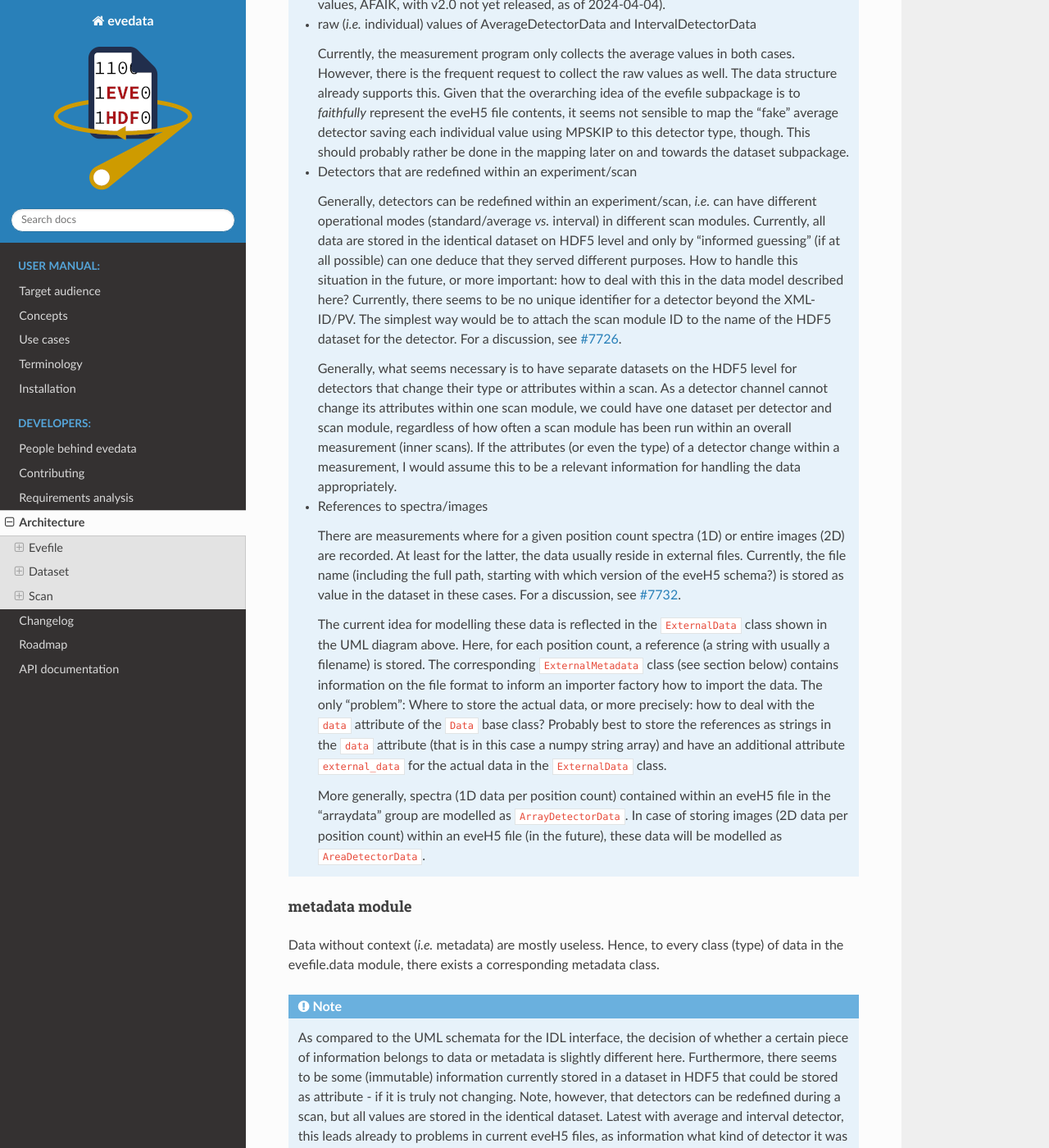
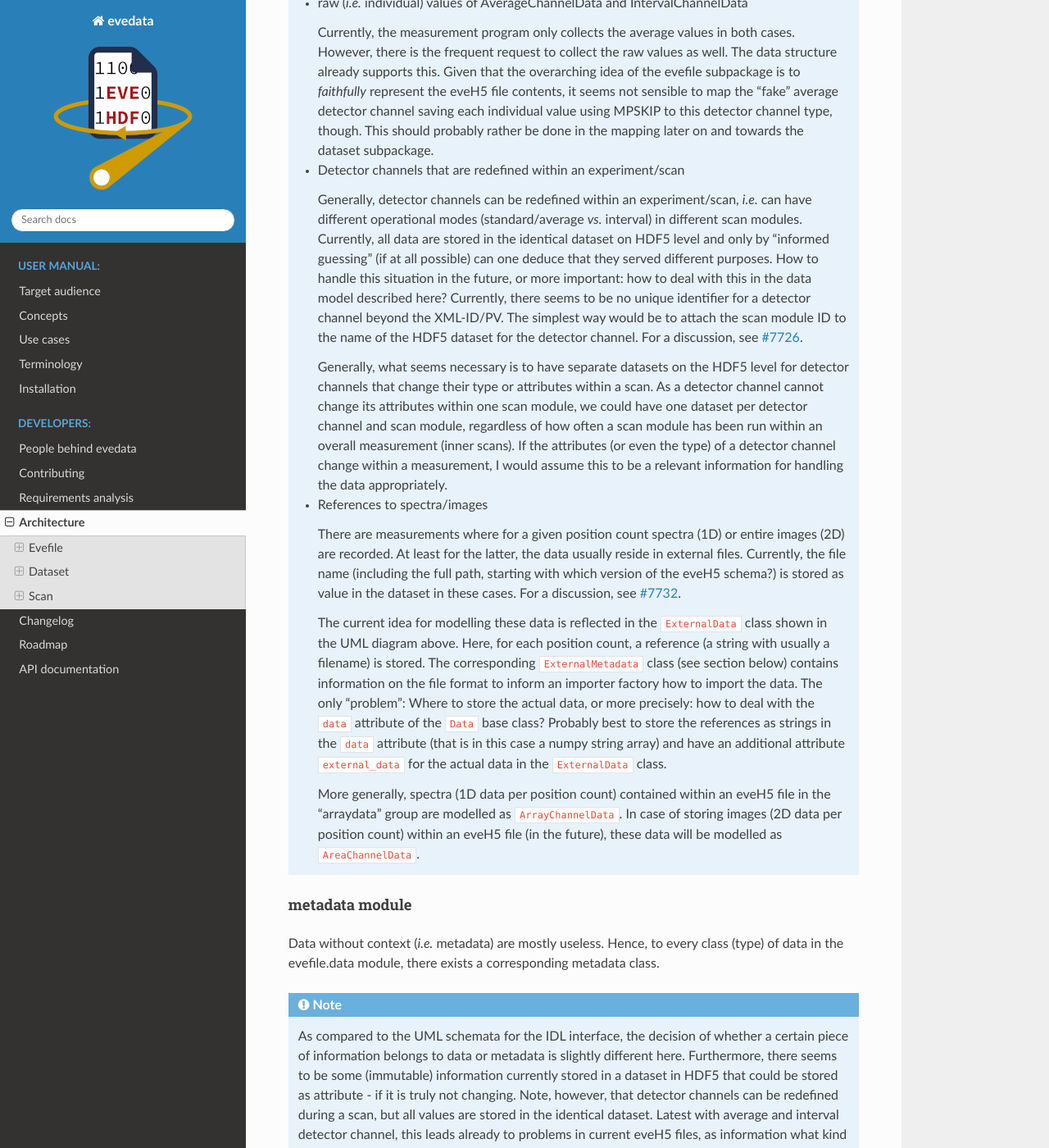
Before and after one commit to tillbiskup/evedata, a Sphinx documentation site: the page built from docs/architecture.rst, in a window 1280 px wide and 1400 px high, scrolled down 8008 px. Shown: the whole window at 82% size. Built offline with Sphinx 7.4.7 and the Read the Docs theme 2.0.0, drawn with Linux system fonts in a browser that asks for light colours; some of the changed text lies outside the part shown.

Commit message:
Rename detector to channel for detector channel classes

```diff
--- a/docs/architecture.rst
+++ b/docs/architecture.rst
@@ -117,7 +117,7 @@ Despite the opposite chain of dependencies, starting with the ``file`` module se
 
       It turned out that we most probably need to distinguish between datasets from the standard and snapshot sections, as datasets on the HDF5 level can have identical names in both sections (and for good reasons). Hence, the current data model has two attributes/lists: data (for datasets of the standard section) and snapshots (for datasets of the snapshot section).
 
-      How to deal with monitors? It seems more consistent and logical to separate them into their own list as well, at least on the evefile subpackage level. This would relax the discussion as of how to map monitor timestamps to position counts, as monitors would be once more marked as clearly different from motors/detectors.
+      How to deal with monitors? It seems more consistent and logical to separate them into their own list as well, at least on the evefile subpackage level. This would relax the discussion as of how to map monitor timestamps to position counts, as monitors would be once more marked as clearly different from motor axes/detector channels.
 
     * Comments
 
@@ -131,24 +131,20 @@ Despite the opposite chain of dependencies, starting with the ``file`` module se
 data module
 ~~~~~~~~~~~
 
-Data are organised in "datasets" within HDF5, and the ``evefile.data`` module provides the relevant entities to describe these datasets. Although currently (as of 03/2024, eve version 2.0) neither average nor interval detectors save the individual data points, at least the former is a clear need of the engineers/scientists (see their use of the MPSKIP feature to "fake" an average detector saving the individual data points). Hence, the data model already respects this use case. As per position (count) there can be a variable number of measured points, the resulting array is no longer rectangular, but a "ragged array". While storing such arrays is possible directly in HDF5, the implementation within evedata is entirely independent of the actual representation in the eveH5 file.
+Data are organised in "datasets" within HDF5, and the ``evefile.data`` module provides the relevant entities to describe these datasets. Although currently (as of 03/2024, eve version 2.0) neither average nor interval detector channels save the individual data points, at least the former is a clear need of the engineers/scientists (see their use of the MPSKIP feature to "fake" an average detector channel saving the individual data points). Hence, the data model already respects this use case. As per position (count) there can be a variable number of measured points, the resulting array is no longer rectangular, but a "ragged array". While storing such arrays is possible directly in HDF5, the implementation within evedata is entirely independent of the actual representation in the eveH5 file.
 
 
 .. figure:: uml/evedata.evefile.data.*
     :align: center
     :width: 750px
 
-    Class hierarchy of the evefile.data module. Each class has a corresponding metadata class in the evefile.metadata module. While in this diagram, the child classes of MeasureData seem to be identical, they have a different type of metadata (see the evefile.metadata module below). Generally, having different types serves to discriminate where necessary between detector channels and motor axes. Currently, AreaDetectorData and ExternalData serve a similar purpose: representing 2D data per individual position count. While ExternalData represents the current way of storing these data in eveH5 (*i.e.*, a reference to an external file), AreaDetectorData may be used to contain the actual image data.
+    Class hierarchy of the evefile.data module. Each class has a corresponding metadata class in the evefile.metadata module. While in this diagram, the child classes of MeasureData seem to be identical, they have a different type of metadata (see the evefile.metadata module below). Generally, having different types serves to discriminate where necessary between detector channels and motor axes. Currently, AreaChannelData and ExternalData serve a similar purpose: representing 2D data per individual position count. While ExternalData represents the current way of storing these data in eveH5 (*i.e.*, a reference to an external file), AreaChannelData may be used to contain the actual image data.
 
 
-What is the difference between ``AreaDetectorData`` and ``ExternalData``? Basically, the difference is whether the corresponding data are stored *within* the eveH5 file or externally. While with the advent of the generic ``DataImporter`` class (necessary to allow for deferred loading of actual data) the difference seems negligible, the HDF dataset corresponding to an ``ExternalData`` object usually contains the filenames (or similar identifiers) to the actual externally stored data files. One could in this case make the ``DatasetImporter`` contain a list of sources and handle the ``Data`` as usual. But do we need *two* DataImporter instances in this case -- one for the HDF5 dataset, one for the actual (external) data? If not, there would be no need for an ``ExternalData`` class. The question to answer here: Do we need to distinguish on this level whether the data are external to the HDF5 file?
+What is the difference between ``AreaChannelData`` and ``ExternalData``? Basically, the difference is whether the corresponding data are stored *within* the eveH5 file or externally. While with the advent of the generic ``DataImporter`` class (necessary to allow for deferred loading of actual data) the difference seems negligible, the HDF dataset corresponding to an ``ExternalData`` object usually contains the filenames (or similar identifiers) to the actual externally stored data files. One could in this case make the ``DatasetImporter`` contain a list of sources and handle the ``Data`` as usual. But do we need *two* DataImporter instances in this case -- one for the HDF5 dataset, one for the actual (external) data? If not, there would be no need for an ``ExternalData`` class. The question to answer here: Do we need to distinguish on this level whether the data are external to the HDF5 file?
 
 
 .. admonition:: Points to discuss further (without claiming to be complete)
-
-    * Rename classes \*DetectorData to \*ChannelData?
-
-      From an HDF5 point of view, the datasets represent channel data, not detector data. If so, consistently rename in metadata module as well.
 
     * Do we need additional classes for ``DeviceData`` and ``OptionData``?
 
@@ -158,25 +154,25 @@ What is the difference between ``AreaDetectorData`` and ``ExternalData``? Basica
 
     * Remove ExternalData?
 
-      What is the difference between ``AreaDetectorData`` and ``ExternalData``? Basically, the difference is whether the corresponding data are stored *within* the eveH5 file or externally. While with the advent of the generic ``DataImporter`` class (necessary to allow for deferred loading of actual data) the difference seems negligible, the HDF dataset corresponding to an ``ExternalData`` object usually contains the filenames (or similar identifiers) to the actual externally stored data files. One could in this case make the ``DatasetImporter`` contain a list of sources and handle the ``Data`` as usual. But do we need *two* DataImporter instances in this case -- one for the HDF5 dataset, one for the actual (external) data? If not, there would be no need for an ``ExternalData`` class. The question to answer here: Do we need to distinguish on this level whether the data are external to the HDF5 file?
+      What is the difference between ``AreaChannelData`` and ``ExternalData``? Basically, the difference is whether the corresponding data are stored *within* the eveH5 file or externally. While with the advent of the generic ``DataImporter`` class (necessary to allow for deferred loading of actual data) the difference seems negligible, the HDF dataset corresponding to an ``ExternalData`` object usually contains the filenames (or similar identifiers) to the actual externally stored data files. One could in this case make the ``DatasetImporter`` contain a list of sources and handle the ``Data`` as usual. But do we need *two* DataImporter instances in this case -- one for the HDF5 dataset, one for the actual (external) data? If not, there would be no need for an ``ExternalData`` class. The question to answer here: Do we need to distinguish on this level whether the data are external to the HDF5 file?
 
     * Can MonitorData have more than one value per time?
 
-      This would be similar to AverageDetector and IntervalDetector, thus requiring an additional attribute (and probably a ragged array).
+      This would be similar to AverageChannel and IntervalChannel, thus requiring an additional attribute (and probably a ragged array).
 
     * Values of MonitorData
 
       MonitorData can have textual (non-numeric) values. This should not be too much of a problem given that numpy can handle string arrays (though <v2.0 only fixed-size string values, AFAIK, with v2.0 not yet released, as of 2024-04-04).
 
-    * raw (*i.e.* individual) values of AverageDetectorData and IntervalDetectorData
+    * raw (*i.e.* individual) values of AverageChannelData and IntervalChannelData
 
-      Currently, the measurement program only collects the average values in both cases. However, there is the frequent request to collect the raw values as well. The data structure already supports this. Given that the overarching idea of the evefile subpackage is to *faithfully* represent the eveH5 file contents, it seems not sensible to map the "fake" average detector saving each individual value using MPSKIP to this detector type, though. This should probably rather be done in the mapping later on and towards the dataset subpackage.
+      Currently, the measurement program only collects the average values in both cases. However, there is the frequent request to collect the raw values as well. The data structure already supports this. Given that the overarching idea of the evefile subpackage is to *faithfully* represent the eveH5 file contents, it seems not sensible to map the "fake" average detector channel saving each individual value using MPSKIP to this detector channel type, though. This should probably rather be done in the mapping later on and towards the dataset subpackage.
 
-    * Detectors that are redefined within an experiment/scan
+    * Detector channels that are redefined within an experiment/scan
 
-      Generally, detectors can be redefined within an experiment/scan, *i.e.* can have different operational modes (standard/average *vs.* interval) in different scan modules. Currently, all data are stored in the identical dataset on HDF5 level and only by "informed guessing" (if at all possible) can one deduce that they served different purposes. How to handle this situation in the future, or more important: how to deal with this in the data model described here? Currently, there seems to be no unique identifier for a detector beyond the XML-ID/PV. The simplest way would be to attach the scan module ID to the name of the HDF5 dataset for the detector. For a discussion, see `#7726 <https://redmine.ahf.ptb.de/issues/7726>`_.
+      Generally, detector channels can be redefined within an experiment/scan, *i.e.* can have different operational modes (standard/average *vs.* interval) in different scan modules. Currently, all data are stored in the identical dataset on HDF5 level and only by "informed guessing" (if at all possible) can one deduce that they served different purposes. How to handle this situation in the future, or more important: how to deal with this in the data model described here? Currently, there seems to be no unique identifier for a detector channel beyond the XML-ID/PV. The simplest way would be to attach the scan module ID to the name of the HDF5 dataset for the detector channel. For a discussion, see `#7726 <https://redmine.ahf.ptb.de/issues/7726>`_.
 
-      Generally, what seems necessary is to have separate datasets on the HDF5 level for detectors that change their type or attributes within a scan. As a detector channel cannot change its attributes within one scan module, we could have one dataset per detector and scan module, regardless of how often a scan module has been run within an overall measurement (inner scans). If the attributes (or even the type) of a detector change within a measurement, I would assume this to be a relevant information for handling the data appropriately.
+      Generally, what seems necessary is to have separate datasets on the HDF5 level for detector channels that change their type or attributes within a scan. As a detector channel cannot change its attributes within one scan module, we could have one dataset per detector channel and scan module, regardless of how often a scan module has been run within an overall measurement (inner scans). If the attributes (or even the type) of a detector channel change within a measurement, I would assume this to be a relevant information for handling the data appropriately.
 
     * References to spectra/images
 
@@ -184,7 +180,7 @@ What is the difference between ``AreaDetectorData`` and ``ExternalData``? Basica
 
       The current idea for modelling these data is reflected in the ``ExternalData`` class shown in the UML diagram above. Here, for each position count, a reference (a string with usually a filename) is stored. The corresponding ``ExternalMetadata`` class (see section below) contains information on the file format to inform an importer factory how to import the data. The only "problem": Where to store the actual data, or more precisely: how to deal with the ``data`` attribute of the ``Data`` base class? Probably best to store the references as strings in the ``data`` attribute (that is in this case a numpy string array) and have an additional attribute ``external_data`` for the actual data in the ``ExternalData`` class.
 
-      More generally, spectra (1D data per position count) contained within an eveH5 file in the "arraydata" group are modelled as ``ArrayDetectorData``. In case of storing images (2D data per position count) within an eveH5 file (in the future), these data will be modelled as ``AreaDetectorData``.
+      More generally, spectra (1D data per position count) contained within an eveH5 file in the "arraydata" group are modelled as ``ArrayChannelData``. In case of storing images (2D data per position count) within an eveH5 file (in the future), these data will be modelled as ``AreaChannelData``.
 
 
 metadata module
@@ -195,7 +191,7 @@ Data without context (*i.e.* metadata) are mostly useless. Hence, to every class
 
 .. note::
 
-    As compared to the UML schemata for the IDL interface, the decision of whether a certain piece of information belongs to data or metadata is slightly different here. Furthermore, there seems to be some (immutable) information currently stored in a dataset in HDF5 that could be stored as attribute - if it is truly not changing. Note, however, that detectors can be redefined during a scan, but all values are stored in the identical dataset. Latest with average and interval detector, this leads already to problems in current eveH5 files, as information what kind of detector it was when is probably lost. Hence, this situation needs to be solved more fundamentally, probably.
+    As compared to the UML schemata for the IDL interface, the decision of whether a certain piece of information belongs to data or metadata is slightly different here. Furthermore, there seems to be some (immutable) information currently stored in a dataset in HDF5 that could be stored as attribute - if it is truly not changing. Note, however, that detector channels can be redefined during a scan, but all values are stored in the identical dataset. Latest with average and interval detector channel, this leads already to problems in current eveH5 files, as information what kind of detector channel it was when is probably lost. Hence, this situation needs to be solved more fundamentally, probably.
 
 
 .. figure:: uml/evedata.evefile.metadata.*
@@ -252,7 +248,7 @@ Code in the controllers technical layer operate on the entities and provide the
 What may be in here:
 
 * mapping different versions of eveH5 files to the entities
-* Converting MPSKIP scans into average detector with adaptive number of recorded points
+* Converting MPSKIP scans into average detector channel with adaptive number of recorded points
 
 
 version_mapping module
@@ -367,7 +363,7 @@ However, the ``dataset`` subpackage is still general enough to cope with all the
     Currently, one very common and heavily used abstraction of the data contained in an eveH5 file is a two-dimensional data array (basically a table with column headers, implemented as pandas dataframe). As it stands, many problems in the data analysis and preprocessing of data come from the inability of this abstraction to properly represent the data. Two obvious cases, where this 2D approach simply breaks down, are:
 
     * subscans -- essentially a 2D dataset on its own
-    * adaptive average detector saving the individual, non-averaged values (implemented using MPSKIP)
+    * adaptive average detector channel saving the individual, non-averaged values (implemented using MPSKIP)
 
     Furthermore, as soon as spectra (1D) or images (2D) are recorded for a given position (count), the 2D data array abstraction breaks down as well.
 
@@ -407,7 +403,7 @@ Currently, the idea is to model the dataset close to the dataset in the ASpecD f
     Class hierarchy of the dataset.dataset module, closely resembling the dataset concept of the ASpecD framework (while lacking the history component). For the corresponding metadata class see the dataset.metadata module.
 
 
-Furthermore, the dataset should provide appropriate abstractions for things such as subscans and detector channels with adaptive averaging (*i.e.* ragged arrays as data arrays). Thus, scans currently recorded using MPSKIP could be represented as what they are (adaptive average detectors saving the individual measured data points). Similarly, the famous subscans could be represented as true 2D datasets (as long as the individual subscans all have the same length).
+Furthermore, the dataset should provide appropriate abstractions for things such as subscans and detector channels with adaptive averaging (*i.e.* ragged arrays as data arrays). Thus, scans currently recorded using MPSKIP could be represented as what they are (adaptive average detector channels saving the individual measured data points). Similarly, the famous subscans could be represented as true 2D datasets (as long as the individual subscans all have the same length).
 
 
 .. admonition:: Points to discuss further (without claiming to be complete)
```
Also changed, not shown: docs/uml/evedata.evefile.data.svg, docs/uml/evedata.evefile.metadata.svg, 3 other files.
